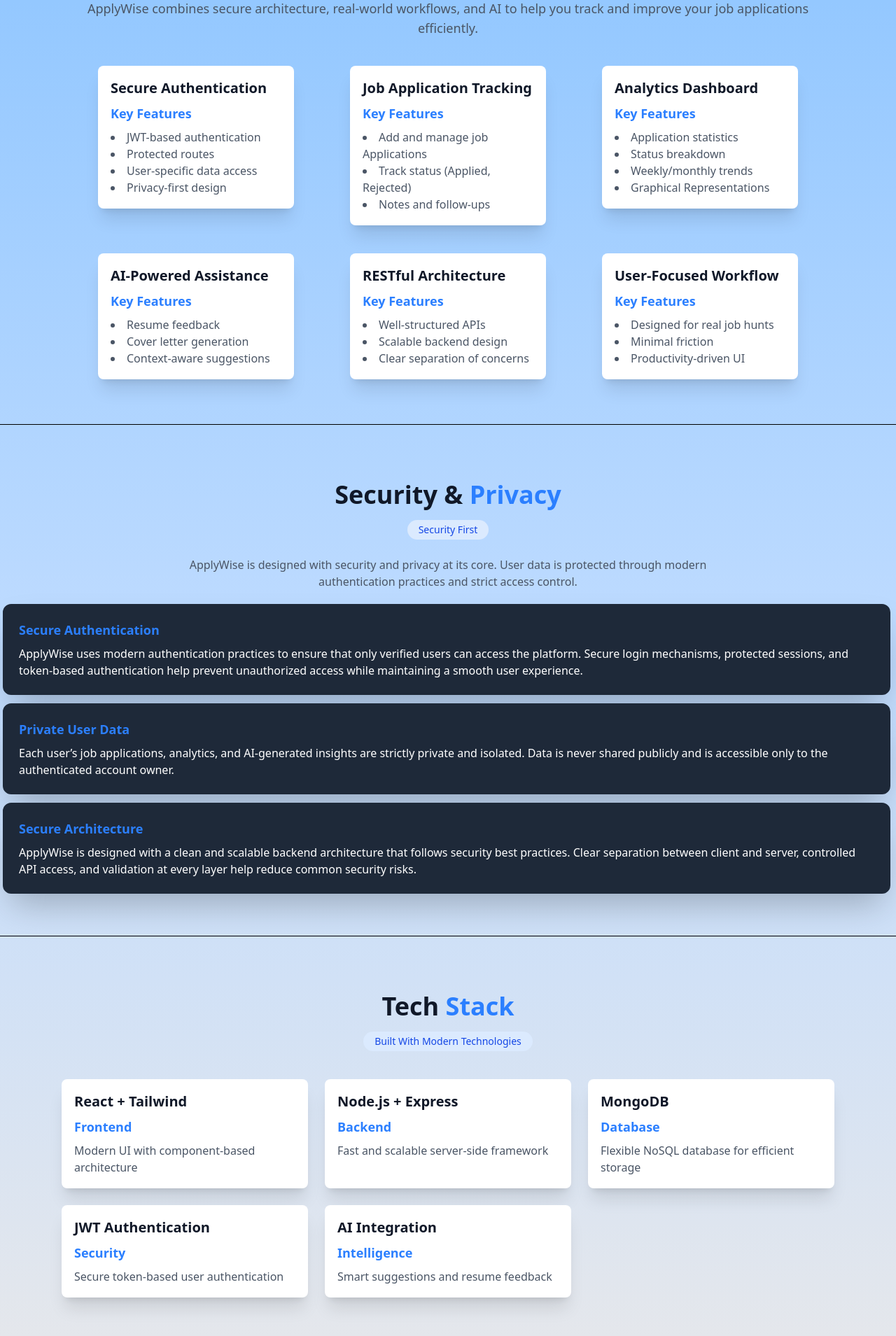
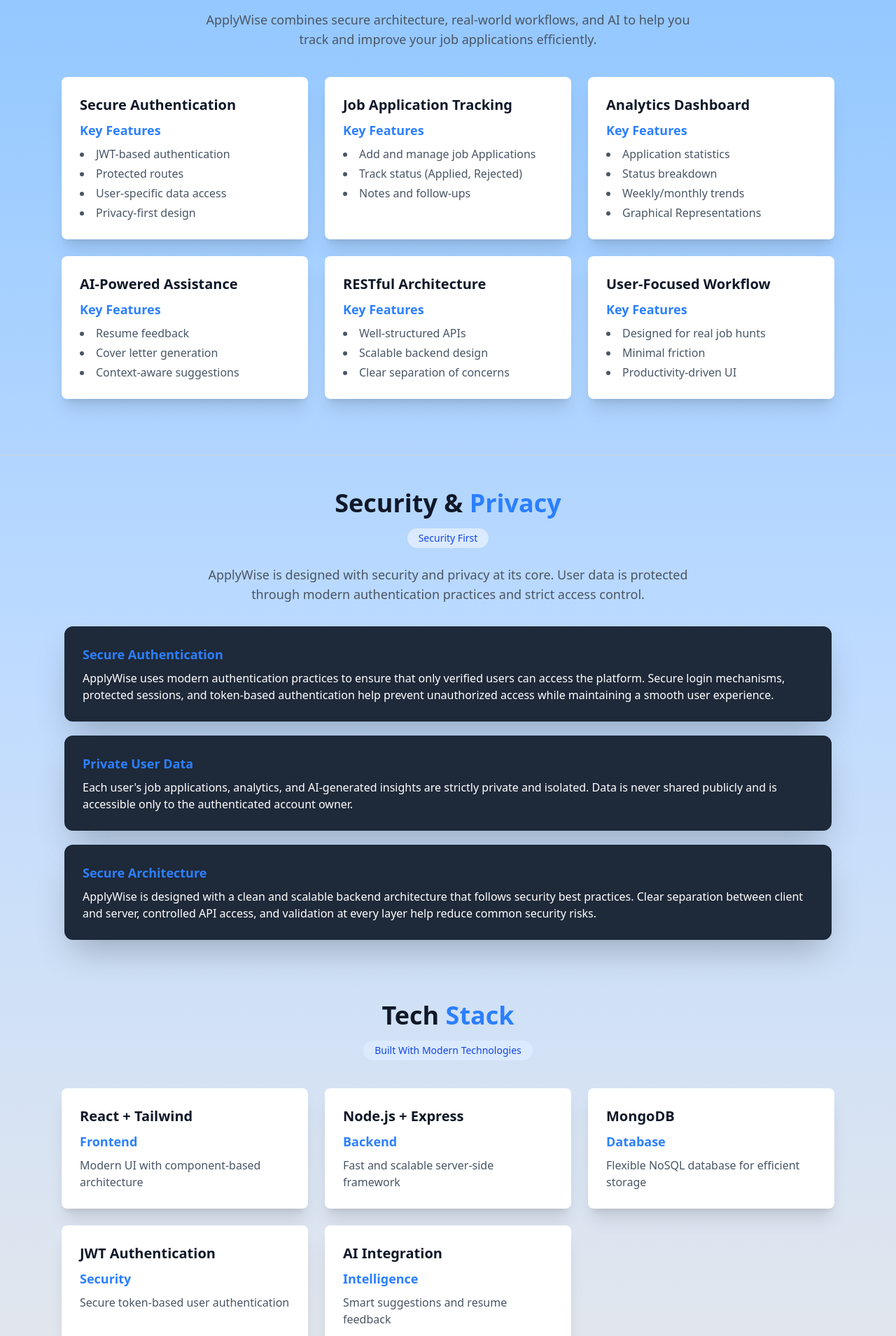
Before and after one commit to mdqasim786/ApplyWise-AI-Job-Application-Tracker, a React (Vite) app in the folder client/client/: page /features in a window 1280 px wide. Shown: the part 191-2100 px from the top of the page at 70% size. Built offline with nearby package versions, Linux system fonts and the light colour scheme.

Commit message:
completed features section by making it mobile responsive

```diff
--- a/client/client/src/Pages/Features.jsx
+++ b/client/client/src/Pages/Features.jsx
@@ -1,102 +1,97 @@
 import Header from '../components/header.jsx';
+import useMobileMenu from '../hooks/useMobileMenu';
 
 function Features(){
+  const { mobileMenuOpen, setMobileMenuOpen } = useMobileMenu();
+
   return (
     <>
-    <Header />
+    <Header
+      mobileMenuOpen={mobileMenuOpen}
+      setMobileMenuOpen={setMobileMenuOpen}
+    />
 
     <div className="bg-gradient-to-b from-blue-300 via-blue-200 to-gray-200">
-      <div className="max-w-6xl mx-auto py-6 px-6">
-        <div className="text-center mb-6">
-          <span className="inline-block mb-4 px-4 py-1 text-sm font-medium text-blue-700 bg-blue-100 rounded-full">
+      <div className="max-w-6xl mx-auto py-6 sm:py-8 md:py-10 px-4 sm:px-6">
+        <div className="text-center mb-6 sm:mb-8 md:mb-10">
+          <span className="inline-block mb-3 sm:mb-4 px-3 sm:px-4 py-1 text-xs sm:text-sm font-medium text-blue-700 bg-blue-100 rounded-full">
             What is ApplyWise?
           </span>
 
-          <h1 className="text-4xl md:text-4xl font-bold text-gray-900">
+          <h1 className="text-2xl sm:text-3xl md:text-4xl font-bold text-gray-900 px-4">
             Powerful Features Built for <span className="text-blue-500">Modern Job Seekers</span>
           </h1>
 
-          <p className="mt-4 max-w-1xl mx-auto text-lg text-gray-600">
+          <p className="mt-3 sm:mt-4 max-w-3xl mx-auto text-base sm:text-lg text-gray-600 px-4">
             ApplyWise combines secure architecture, real-world workflows, and AI to help you track and improve your job applications efficiently.
           </p>
         </div>
 
         {/* Cards For defining features */}
+        <div className='grid grid-cols-1 sm:grid-cols-2 lg:grid-cols-3 gap-4 sm:gap-6 mt-6 sm:mt-10 mb-6 sm:mb-10'>
+
           {/* Card 1 */}
-        <div className='ml-13 flex flex-wrap mt-10 mb-10'>
-          <div className="w-70">
-            <div className="bg-white shadow-xl rounded-lg p-4 transition-transform duration-300 hover:shadow-2xl hover:-translate-y-2 border-2 border-transparent hover:border-blue-500 hover:cursor-pointer">
-              <h2 className="text-xl font-bold text-gray-900 mb-2">Secure Authentication</h2>
-                <h3 className="text-lg font-semibold text-blue-500">Key Features</h3>
-                  <ul className="list-disc list-inside mt-2 text-gray-600">
+          <div className="bg-white shadow-xl rounded-lg p-4 sm:p-5 md:p-6 transition-transform duration-300 hover:shadow-2xl hover:-translate-y-2 border-2 border-transparent hover:border-blue-500 hover:cursor-pointer">
+            <h2 className="text-lg sm:text-xl font-bold text-gray-900 mb-2">Secure Authentication</h2>
+            <h3 className="text-base sm:text-lg font-semibold text-blue-500">Key Features</h3>
+            <ul className="list-disc list-inside mt-2 text-sm sm:text-base text-gray-600 space-y-1">
               <li>JWT-based authentication</li>
               <li>Protected routes</li>
               <li>User-specific data access</li>
               <li>Privacy-first design</li>
             </ul>
           </div>
-          </div>
 
           {/* Card 2 */}
-          <div className="w-70 ml-20">
-            <div className="bg-white shadow-xl rounded-lg p-4 transition-transform duration-300 hover:shadow-2xl hover:-translate-y-2 border-2 border-transparent hover:border-blue-500 hover:cursor-pointer">
-              <h2 className="text-xl font-bold text-gray-900 mb-2">Job Application Tracking</h2>
-                <h3 className="text-lg font-semibold text-blue-500">Key Features</h3>
-                  <ul className="list-disc list-inside mt-2 text-gray-600">
+          <div className="bg-white shadow-xl rounded-lg p-4 sm:p-5 md:p-6 transition-transform duration-300 hover:shadow-2xl hover:-translate-y-2 border-2 border-transparent hover:border-blue-500 hover:cursor-pointer">
+            <h2 className="text-lg sm:text-xl font-bold text-gray-900 mb-2">Job Application Tracking</h2>
+            <h3 className="text-base sm:text-lg font-semibold text-blue-500">Key Features</h3>
+            <ul className="list-disc list-inside mt-2 text-sm sm:text-base text-gray-600 space-y-1">
               <li>Add and manage job Applications</li>
               <li>Track status (Applied, Rejected)</li>
               <li>Notes and follow-ups</li>
             </ul>
           </div>
-          </div>
 
           {/* Card 3 */}
-          <div className="w-70 ml-20">
-            <div className="bg-white shadow-xl rounded-lg p-4 transition-transform duration-300 hover:shadow-2xl hover:-translate-y-2 border-2 border-transparent hover:border-blue-500 hover:cursor-pointer">
-              <h2 className="text-xl font-bold text-gray-900 mb-2"> Analytics Dashboard</h2>
-                <h3 className="text-lg font-semibold text-blue-500">Key Features</h3>
-                  <ul className="list-disc list-inside mt-2 text-gray-600">
+          <div className="bg-white shadow-xl rounded-lg p-4 sm:p-5 md:p-6 transition-transform duration-300 hover:shadow-2xl hover:-translate-y-2 border-2 border-transparent hover:border-blue-500 hover:cursor-pointer">
+            <h2 className="text-lg sm:text-xl font-bold text-gray-900 mb-2">Analytics Dashboard</h2>
+            <h3 className="text-base sm:text-lg font-semibold text-blue-500">Key Features</h3>
+            <ul className="list-disc list-inside mt-2 text-sm sm:text-base text-gray-600 space-y-1">
               <li>Application statistics</li>
               <li>Status breakdown</li>
               <li>Weekly/monthly trends</li>
               <li>Graphical Representations</li>
             </ul>
           </div>
-          </div>
 
           {/* Card 4 */}
-          <div className='mt-10 flex'>
-          <div className="w-70">
-            <div className="bg-white shadow-xl rounded-lg p-4 transition-transform duration-300 hover:shadow-2xl hover:-translate-y-2 border-2 border-transparent hover:border-blue-500 hover:cursor-pointer">
-              <h2 className="text-xl font-bold text-gray-900 mb-2">AI-Powered Assistance</h2>
-                <h3 className="text-lg font-semibold text-blue-500">Key Features</h3>
-                  <ul className="list-disc list-inside mt-2 text-gray-600">
+          <div className="bg-white shadow-xl rounded-lg p-4 sm:p-5 md:p-6 transition-transform duration-300 hover:shadow-2xl hover:-translate-y-2 border-2 border-transparent hover:border-blue-500 hover:cursor-pointer">
+            <h2 className="text-lg sm:text-xl font-bold text-gray-900 mb-2">AI-Powered Assistance</h2>
+            <h3 className="text-base sm:text-lg font-semibold text-blue-500">Key Features</h3>
+            <ul className="list-disc list-inside mt-2 text-sm sm:text-base text-gray-600 space-y-1">
               <li>Resume feedback</li>
               <li>Cover letter generation</li>
               <li>Context-aware suggestions</li>
             </ul>
           </div>
-          </div>
 
           {/* Card 5 */}
-          <div className="w-70 ml-20">
-            <div className="bg-white shadow-xl rounded-lg p-4 transition-transform duration-300 hover:shadow-2xl hover:-translate-y-2 border-2 border-transparent hover:border-blue-500 hover: cursor-pointer">
-              <h2 className="text-xl font-bold text-gray-900 mb-2">RESTful Architecture</h2>
-                <h3 className="text-lg font-semibold text-blue-500">Key Features</h3>
-                  <ul className="list-disc list-inside mt-2 text-gray-600">
+          <div className="bg-white shadow-xl rounded-lg p-4 sm:p-5 md:p-6 transition-transform duration-300 hover:shadow-2xl hover:-translate-y-2 border-2 border-transparent hover:border-blue-500 hover:cursor-pointer">
+            <h2 className="text-lg sm:text-xl font-bold text-gray-900 mb-2">RESTful Architecture</h2>
+            <h3 className="text-base sm:text-lg font-semibold text-blue-500">Key Features</h3>
+            <ul className="list-disc list-inside mt-2 text-sm sm:text-base text-gray-600 space-y-1">
               <li>Well-structured APIs</li>
               <li>Scalable backend design</li>
               <li>Clear separation of concerns</li>
             </ul>
           </div>
-          </div>
 
           {/* Card 6 */}
-          <div className="w-70 ml-20">
-            <div className="bg-white shadow-xl rounded-lg p-4 transition-transform duration-300 hover:shadow-2xl hover:-translate-y-2 border-2 border-transparent hover:border-blue-500 hover:cursor-pointer">
-              <h2 className="text-xl font-bold text-gray-900 mb-2">User-Focused Workflow</h2>
-                <h3 className="text-lg font-semibold text-blue-500">Key Features</h3>
-                  <ul className="list-disc list-inside mt-2 text-gray-600">
+          <div className="bg-white shadow-xl rounded-lg p-4 sm:p-5 md:p-6 transition-transform duration-300 hover:shadow-2xl hover:-translate-y-2 border-2 border-transparent hover:border-blue-500 hover:cursor-pointer">
+            <h2 className="text-lg sm:text-xl font-bold text-gray-900 mb-2">User-Focused Workflow</h2>
+            <h3 className="text-base sm:text-lg font-semibold text-blue-500">Key Features</h3>
+            <ul className="list-disc list-inside mt-2 text-sm sm:text-base text-gray-600 space-y-1">
               <li>Designed for real job hunts</li>
               <li>Minimal friction</li>
               <li>Productivity-driven UI</li>
@@ -104,31 +99,31 @@
           </div>
         </div>
       </div>
-        </div>
-      </div>
-      <hr></hr>
 
-      {/* Section 2 */}
-      <div className="max-w-6xl mx-auto px-6 py-10"></div>
-        <h1 className="text-3xl md:text-4xl text-center font-bold text-gray-900">
+      <hr className="border-gray-300"></hr>
+
+      {/* Section 2 - Security & Privacy */}
+      <div className="max-w-6xl mx-auto px-4 sm:px-6 py-8 sm:py-10 md:py-12">
+        <h1 className="text-2xl sm:text-3xl md:text-4xl text-center font-bold text-gray-900 px-4">
           Security & <span className="text-blue-500">Privacy</span>
         </h1>
-        <div className="flex justify-center mt-4">
-          <span className="px-4 py-1 text-sm font-medium text-blue-700 bg-blue-100 rounded-full">
+        <div className="flex justify-center mt-3 sm:mt-4">
+          <span className="px-3 sm:px-4 py-1 text-xs sm:text-sm font-medium text-blue-700 bg-blue-100 rounded-full">
             Security First
           </span>
         </div>
-        <p className="mt-6 max-w-3xl mx-auto text-center text-gray-600">
+        <p className="mt-4 sm:mt-6 max-w-3xl mx-auto text-center text-sm sm:text-base md:text-lg text-gray-600 px-4">
           ApplyWise is designed with security and privacy at its core. User data is
           protected through modern authentication practices and strict access control.
         </p>
 
         {/* Security Grid */}
-          <div className="p-5 ml-1 mr-2 mt-5 hover:cursor-pointer border-gray-800 rounded-xl bg-gray-800 shadow-2xl transition-transform duration-300 hover:shadow-xl hover:-translate-y-1 border-3  hover:border-white">
-            <h3 className="text-lg font-semibold text-blue-500">
+        <div className="mt-6 sm:mt-8 space-y-4 sm:space-y-5">
+          <div className="p-4 sm:p-5 md:p-6 mx-2 sm:mx-1 hover:cursor-pointer border-2 border-gray-800 rounded-xl bg-gray-800 shadow-2xl transition-transform duration-300 hover:shadow-xl hover:-translate-y-1 hover:border-white">
+            <h3 className="text-base sm:text-lg font-semibold text-blue-500">
               Secure Authentication
             </h3>
-            <p className="mt-2 text-white">
+            <p className="mt-2 text-sm sm:text-base text-white">
               ApplyWise uses modern authentication practices to ensure that only
               verified users can access the platform. Secure login mechanisms,
               protected sessions, and token-based authentication help prevent
@@ -136,81 +131,90 @@
             </p>
           </div>
 
-          <div className="p-5 ml-1 mr-2 mt-3 hover:cursor-pointer border-gray-800 rounded-xl bg-gray-800 shadow-2xl transition-transform duration-300 hover:shadow-xl hover:-translate-y-1 border-3  hover:border-white">
-            <h3 className="text-lg font-semibold text-blue-500">
+          <div className="p-4 sm:p-5 md:p-6 mx-2 sm:mx-1 hover:cursor-pointer border-2 border-gray-800 rounded-xl bg-gray-800 shadow-2xl transition-transform duration-300 hover:shadow-xl hover:-translate-y-1 hover:border-white">
+            <h3 className="text-base sm:text-lg font-semibold text-blue-500">
               Private User Data
             </h3>
-            <p className="mt-2 text-white">
-              Each user’s job applications, analytics, and AI-generated insights are
+            <p className="mt-2 text-sm sm:text-base text-white">
+              Each user's job applications, analytics, and AI-generated insights are
               strictly private and isolated. Data is never shared publicly and is
               accessible only to the authenticated account owner.
             </p>
           </div>
 
-          <div className="p-5 ml-1 mb-15 mr-2 mt-3 hover:cursor-pointer border-gray-800 rounded-xl bg-gray-800 shadow-2xl transition-transform duration-300 hover:shadow-xl hover:-translate-y-1 border-3  hover:border-white">
-            <h3 className="text-lg font-semibold text-blue-500">
+          <div className="p-4 sm:p-5 md:p-6 mx-2 sm:mx-1 hover:cursor-pointer border-2 border-gray-800 rounded-xl bg-gray-800 shadow-2xl transition-transform duration-300 hover:shadow-xl hover:-translate-y-1 hover:border-white">
+            <h3 className="text-base sm:text-lg font-semibold text-blue-500">
               Secure Architecture
             </h3>
-            <p className="mt-2 text-white">
+            <p className="mt-2 text-sm sm:text-base text-white">
               ApplyWise is designed with a clean and scalable backend architecture
               that follows security best practices. Clear separation between client
               and server, controlled API access, and validation at every layer help
               reduce common security risks.
             </p>
           </div>
-          <hr></hr>
+        </div>
+      </div>
+
       {/* Tech Stack Section */}
-      <div className="max-w-6xl mx-auto px-6 py-10 mt-10">
-        <h1 className="text-3xl md:text-4xl text-center font-bold text-gray-900">
+      <div className="max-w-6xl mx-auto px-4 sm:px-6 py-8 sm:py-10">
+        <h1 className="text-2xl sm:text-3xl md:text-4xl text-center font-bold text-gray-900 px-4">
           Tech <span className="text-blue-500">Stack</span>
         </h1>
-      <div className="flex justify-center mt-4">
-        <span className="px-4 py-1 text-sm font-medium text-blue-700 bg-blue-100 rounded-full">
+        <div className="flex justify-center mt-3 sm:mt-4">
+          <span className="px-3 sm:px-4 py-1 text-xs sm:text-sm font-medium text-blue-700 bg-blue-100 rounded-full">
             Built With Modern Technologies
           </span>
         </div>
 
-    <div className="grid grid-cols-1 md:grid-cols-2 lg:grid-cols-3 gap-6 mt-10 mb-10">
+        {/* Tech Stack Cards */}
+        <div className="grid grid-cols-1 sm:grid-cols-2 lg:grid-cols-3 gap-4 sm:gap-6 mt-6 sm:mt-10 mb-6 sm:mb-10">
 
-    <div className="bg-white shadow-xl rounded-lg p-4 transition-transform duration-300 hover:shadow-2xl hover:-translate-y-2 border-2 border-transparent hover:border-blue-500 hover:cursor-pointer">
-      <h2 className="text-xl font-bold text-gray-900 mb-2">React + Tailwind</h2>
-      <h3 className="text-lg font-semibold text-blue-500">Frontend</h3>
-      <p className="mt-2 text-gray-600">
+          {/* React + Tailwind */}
+          <div className="bg-white shadow-xl rounded-lg p-4 sm:p-5 md:p-6 transition-transform duration-300 hover:shadow-2xl hover:-translate-y-2 border-2 border-transparent hover:border-blue-500 hover:cursor-pointer">
+            <h2 className="text-lg sm:text-xl font-bold text-gray-900 mb-2">React + Tailwind</h2>
+            <h3 className="text-base sm:text-lg font-semibold text-blue-500">Frontend</h3>
+            <p className="mt-2 text-sm sm:text-base text-gray-600">
               Modern UI with component-based architecture
             </p>
           </div>
 
-    <div className="bg-white shadow-xl rounded-lg p-4 transition-transform duration-300 hover:shadow-2xl hover:-translate-y-2 border-2 border-transparent hover:border-blue-500 hover:cursor-pointer">
-      <h2 className="text-xl font-bold text-gray-900 mb-2">Node.js + Express</h2>
-      <h3 className="text-lg font-semibold text-blue-500">Backend</h3>
-      <p className="mt-2 text-gray-600">
+          {/* Node.js + Express */}
+          <div className="bg-white shadow-xl rounded-lg p-4 sm:p-5 md:p-6 transition-transform duration-300 hover:shadow-2xl hover:-translate-y-2 border-2 border-transparent hover:border-blue-500 hover:cursor-pointer">
+            <h2 className="text-lg sm:text-xl font-bold text-gray-900 mb-2">Node.js + Express</h2>
+            <h3 className="text-base sm:text-lg font-semibold text-blue-500">Backend</h3>
+            <p className="mt-2 text-sm sm:text-base text-gray-600">
               Fast and scalable server-side framework
             </p>
           </div>
 
-    <div className="bg-white shadow-xl rounded-lg p-4 transition-transform duration-300 hover:shadow-2xl hover:-translate-y-2 border-2 border-transparent hover:border-blue-500 hover:cursor-pointer">
-      <h2 className="text-xl font-bold text-gray-900 mb-2">MongoDB</h2>
-      <h3 className="text-lg font-semibold text-blue-500">Database</h3>
-      <p className="mt-2 text-gray-600">
+          {/* MongoDB */}
+          <div className="bg-white shadow-xl rounded-lg p-4 sm:p-5 md:p-6 transition-transform duration-300 hover:shadow-2xl hover:-translate-y-2 border-2 border-transparent hover:border-blue-500 hover:cursor-pointer">
+            <h2 className="text-lg sm:text-xl font-bold text-gray-900 mb-2">MongoDB</h2>
+            <h3 className="text-base sm:text-lg font-semibold text-blue-500">Database</h3>
+            <p className="mt-2 text-sm sm:text-base text-gray-600">
               Flexible NoSQL database for efficient storage
             </p>
           </div>
 
-    <div className="bg-white shadow-xl rounded-lg p-4 transition-transform duration-300 hover:shadow-2xl hover:-translate-y-2 border-2 border-transparent hover:border-blue-500 hover:cursor-pointer">
-      <h2 className="text-xl font-bold text-gray-900 mb-2">JWT Authentication</h2>
-      <h3 className="text-lg font-semibold text-blue-500">Security</h3>
-      <p className="mt-2 text-gray-600">
+          {/* JWT Authentication */}
+          <div className="bg-white shadow-xl rounded-lg p-4 sm:p-5 md:p-6 transition-transform duration-300 hover:shadow-2xl hover:-translate-y-2 border-2 border-transparent hover:border-blue-500 hover:cursor-pointer">
+            <h2 className="text-lg sm:text-xl font-bold text-gray-900 mb-2">JWT Authentication</h2>
+            <h3 className="text-base sm:text-lg font-semibold text-blue-500">Security</h3>
+            <p className="mt-2 text-sm sm:text-base text-gray-600">
               Secure token-based user authentication
             </p>
           </div>
 
-    <div className="bg-white shadow-xl rounded-lg p-4 transition-transform duration-300 hover:shadow-2xl hover:-translate-y-2 border-2 border-transparent hover:border-blue-500 hover:cursor-pointer">
-      <h2 className="text-xl font-bold text-gray-900 mb-2">AI Integration</h2>
-      <h3 className="text-lg font-semibold text-blue-500">Intelligence</h3>
-      <p className="mt-2 text-gray-600">
+          {/* AI Integration */}
+          <div className="bg-white shadow-xl rounded-lg p-4 sm:p-5 md:p-6 transition-transform duration-300 hover:shadow-2xl hover:-translate-y-2 border-2 border-transparent hover:border-blue-500 hover:cursor-pointer">
+            <h2 className="text-lg sm:text-xl font-bold text-gray-900 mb-2">AI Integration</h2>
+            <h3 className="text-base sm:text-lg font-semibold text-blue-500">Intelligence</h3>
+            <p className="mt-2 text-sm sm:text-base text-gray-600">
               Smart suggestions and resume feedback
             </p>
           </div>
+
         </div>
       </div>
     </div>
```
Lines whose indentation alone changed are shown as unchanged.
